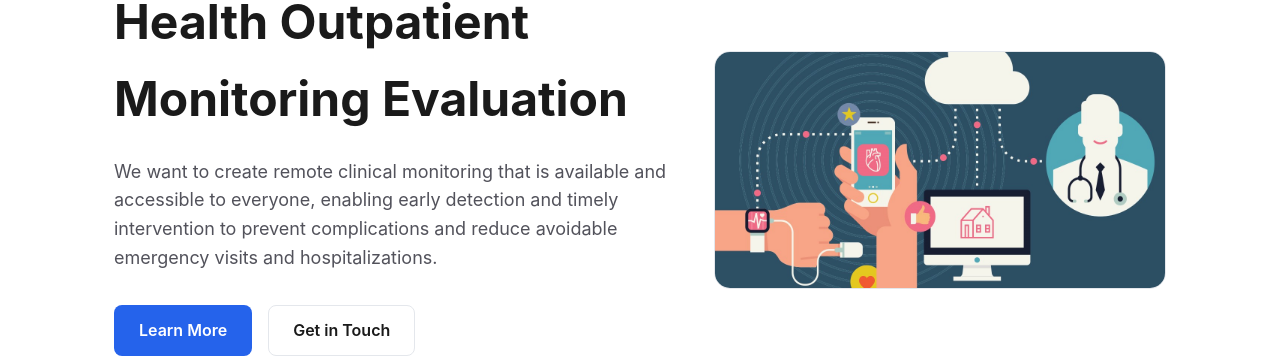
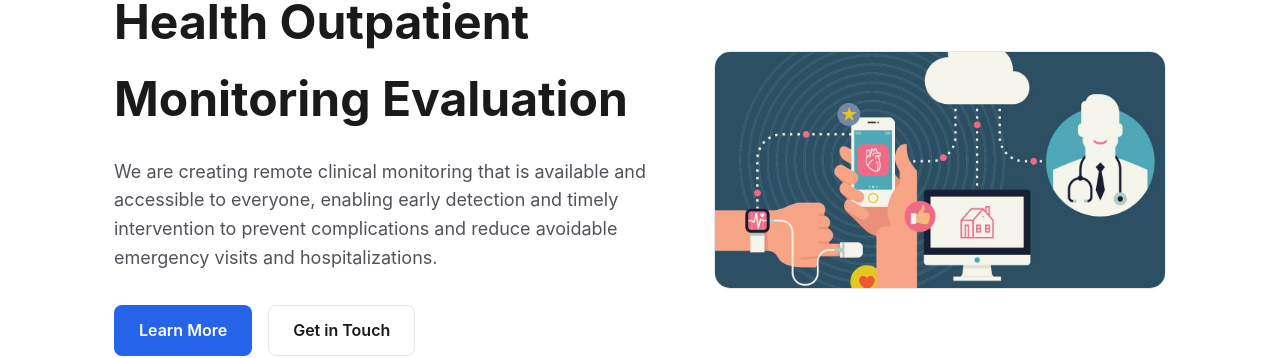
Before and after one commit to home-rcm/home-rcm.github.io, a Jekyll site: the page built from index.html, in a window 1280 px wide. Shown: the part 161-519 px from the top of the page. Built offline with Jekyll 4.4.1, drawn with Linux system fonts in a browser that asks for light colours.

Commit message:
homepage cleanup

```diff
--- a/index.html
+++ b/index.html
@@ -7,7 +7,7 @@ layout: default
     <div class="hero__copy">
       <h1>Health Outpatient Monitoring Evaluation</h1>
       <p class="hero__lede">
-        We want to create remote clinical monitoring that is available and accessible to everyone, enabling early detection and timely intervention to prevent complications and reduce avoidable emergency visits and hospitalizations.
+        We are creating remote clinical monitoring that is available and accessible to everyone, enabling early detection and timely intervention to prevent complications and reduce avoidable emergency visits and hospitalizations.
       </p>
       <div class="hero__actions">
         <a href="{{ site.baseurl }}/about" class="btn btn--primary">Learn More</a>
```
